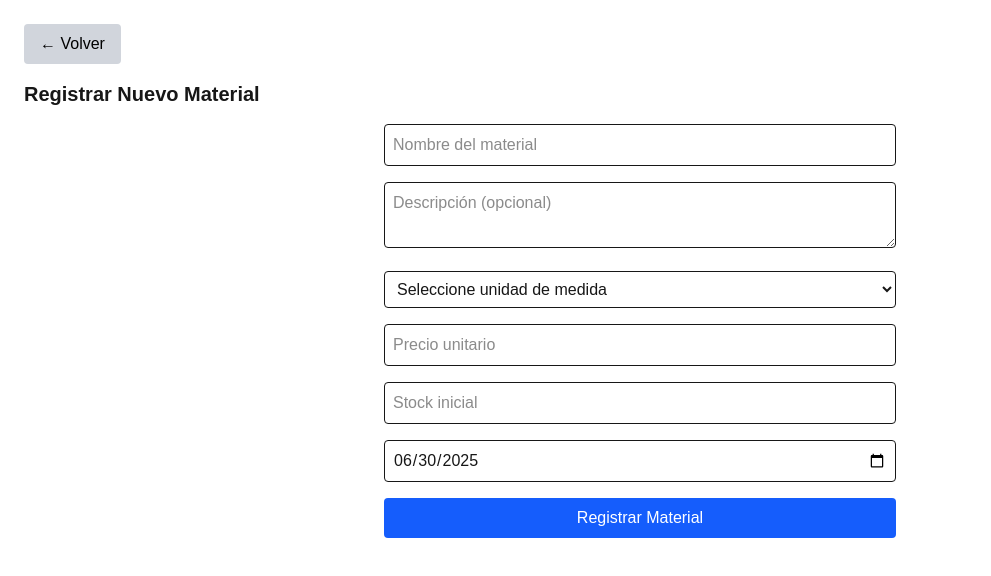
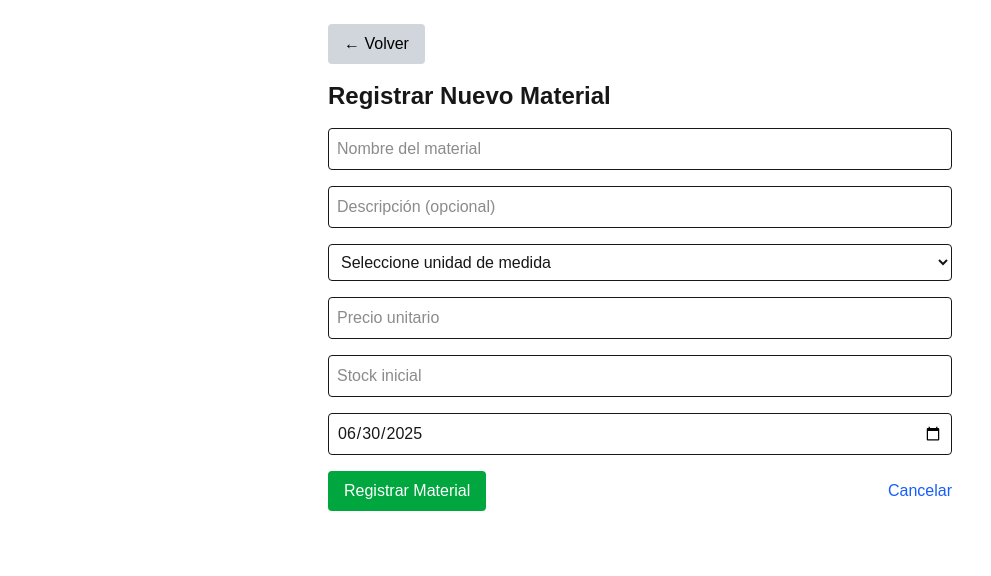
Before and after one commit to diegot-cmd/inventario-obras, a Next.js app: page /materiales/crear in a window 1280 px wide. Shown: the top 576 px of the page, without its empty margins (0-991 px from the left). Built offline with nearby package versions, Linux system fonts and the light colour scheme.

Commit message:
actualizacion final

```diff
--- a/src/app/api/materiales/route.ts
+++ b/src/app/api/materiales/route.ts
@@ -21,9 +21,9 @@ export async function POST(req: Request) {
     }
 
     // Convertir fecha sin desfase (asumiendo input tipo "YYYY-MM-DD")
-    const fecha = fecha_registro
-      ? new Date(fecha_registro + 'T00:00:00')
-      : new Date()
+   const fecha = fecha_registro
+  ? new Date(`${fecha_registro}T00:00:00`)
+  : new Date()
 
     // Crear material
     const nuevoMaterial = await prisma.materiales.create({
--- a/src/app/materiales/crear/page.tsx
+++ b/src/app/materiales/crear/page.tsx
@@ -1,21 +1,163 @@
 'use client'
 
 import { useRouter } from 'next/navigation'
-import CrearMaterialForm from '@/app/components/CrearMaterialForm'
+import { useState } from 'react'
 
-export default function CrearPage() {
+export default function CrearMaterialPage() {
   const router = useRouter()
+  const [form, setForm] = useState({
+    nombre: '',
+    descripcion: '',
+    unidad_medida: '',
+    precio_unitario: '',
+    stock_actual: '',
+    fecha_registro: new Date().toISOString().split('T')[0], // hoy sin desfase
+  })
+
+  const [mensaje, setMensaje] = useState('')
+  const [tipo, setTipo] = useState<'success' | 'error' | ''>('')
+
+  const unidades = ['kg', 'm', 'm2', 'm3', 'litro', 'unidad', 'rollo', 'pza', 'bolsa', 'otros']
+
+  const handleChange = (e: React.ChangeEvent<HTMLInputElement | HTMLSelectElement>) => {
+    const { name, value } = e.target
+    setForm({ ...form, [name]: value })
+  }
+
+  const handleSubmit = async (e: React.FormEvent) => {
+    e.preventDefault()
+
+    // Validación simple
+    if (!form.nombre || !form.unidad_medida || !form.precio_unitario) {
+      setMensaje('Por favor complete los campos obligatorios')
+      setTipo('error')
+      return
+    }
+
+    try {
+      const res = await fetch('/api/materiales', {
+        method: 'POST',
+        headers: { 'Content-Type': 'application/json' },
+        body: JSON.stringify({
+          ...form,
+          precio_unitario: parseFloat(form.precio_unitario),
+          stock_actual: parseInt(form.stock_actual) || 0,
+          fecha_registro: `${form.fecha_registro}T00:00:00`, // evitar desfase
+        }),
+      })
+
+      const data = await res.json()
+
+      if (!res.ok) {
+        setMensaje(data.error || 'Error al registrar material')
+        setTipo('error')
+      } else {
+        setMensaje('✅ Material registrado correctamente')
+        setTipo('success')
+        setForm({
+          nombre: '',
+          descripcion: '',
+          unidad_medida: '',
+          precio_unitario: '',
+          stock_actual: '',
+          fecha_registro: new Date().toISOString().split('T')[0],
+        })
+      }
+    } catch (error) {
+      console.error(error)
+      setMensaje('Error al registrar')
+      setTipo('error')
+    }
+  }
 
   return (
-    <div className="p-6">
+    <div className="p-6 max-w-2xl mx-auto">
       <button
         onClick={() => router.back()}
         className="mb-4 px-4 py-2 bg-gray-300 hover:bg-gray-400 text-black rounded"
       >
         ← Volver
       </button>
-      <h1 className="text-xl font-bold mb-4">Registrar Nuevo Material</h1>
-      <CrearMaterialForm />
+
+      <h1 className="text-2xl font-bold mb-4">Registrar Nuevo Material</h1>
+
+      <form onSubmit={handleSubmit} className="space-y-4">
+        <input
+          type="text"
+          name="nombre"
+          placeholder="Nombre del material"
+          value={form.nombre}
+          onChange={handleChange}
+          required
+          className="border p-2 w-full rounded"
+        />
+
+        <input
+          type="text"
+          name="descripcion"
+          placeholder="Descripción (opcional)"
+          value={form.descripcion}
+          onChange={handleChange}
+          className="border p-2 w-full rounded"
+        />
+
+        <select
+          name="unidad_medida"
+          value={form.unidad_medida}
+          onChange={handleChange}
+          required
+          className="border p-2 w-full rounded"
+        >
+          <option value="">Seleccione unidad de medida</option>
+          {unidades.map((u) => (
+            <option key={u} value={u}>{u}</option>
+          ))}
+        </select>
+
+        <input
+          type="number"
+          name="precio_unitario"
+          placeholder="Precio unitario"
+          value={form.precio_unitario}
+          onChange={handleChange}
+          required
+          step="0.01"
+          className="border p-2 w-full rounded"
+        />
+
+        <input
+          type="number"
+          name="stock_actual"
+          placeholder="Stock inicial"
+          value={form.stock_actual}
+          onChange={handleChange}
+          className="border p-2 w-full rounded"
+        />
+
+        <input
+          type="date"
+          name="fecha_registro"
+          value={form.fecha_registro}
+          onChange={handleChange}
+          className="border p-2 w-full rounded"
+          required
+        />
+
+        <div className="flex justify-between">
+          <button type="submit" className="bg-green-600 text-white px-4 py-2 rounded hover:bg-green-700">
+            Registrar Material
+          </button>
+          <button type="button" onClick={() => router.back()} className="text-blue-600 hover:underline">
+            Cancelar
+          </button>
+        </div>
+
+        {mensaje && (
+          <p className={`mt-2 text-sm ${tipo === 'success' ? 'text-green-600' : 'text-red-600'}`}>
+            {mensaje}
+          </p>
+        )}
+      </form>
     </div>
   )
 }
```
